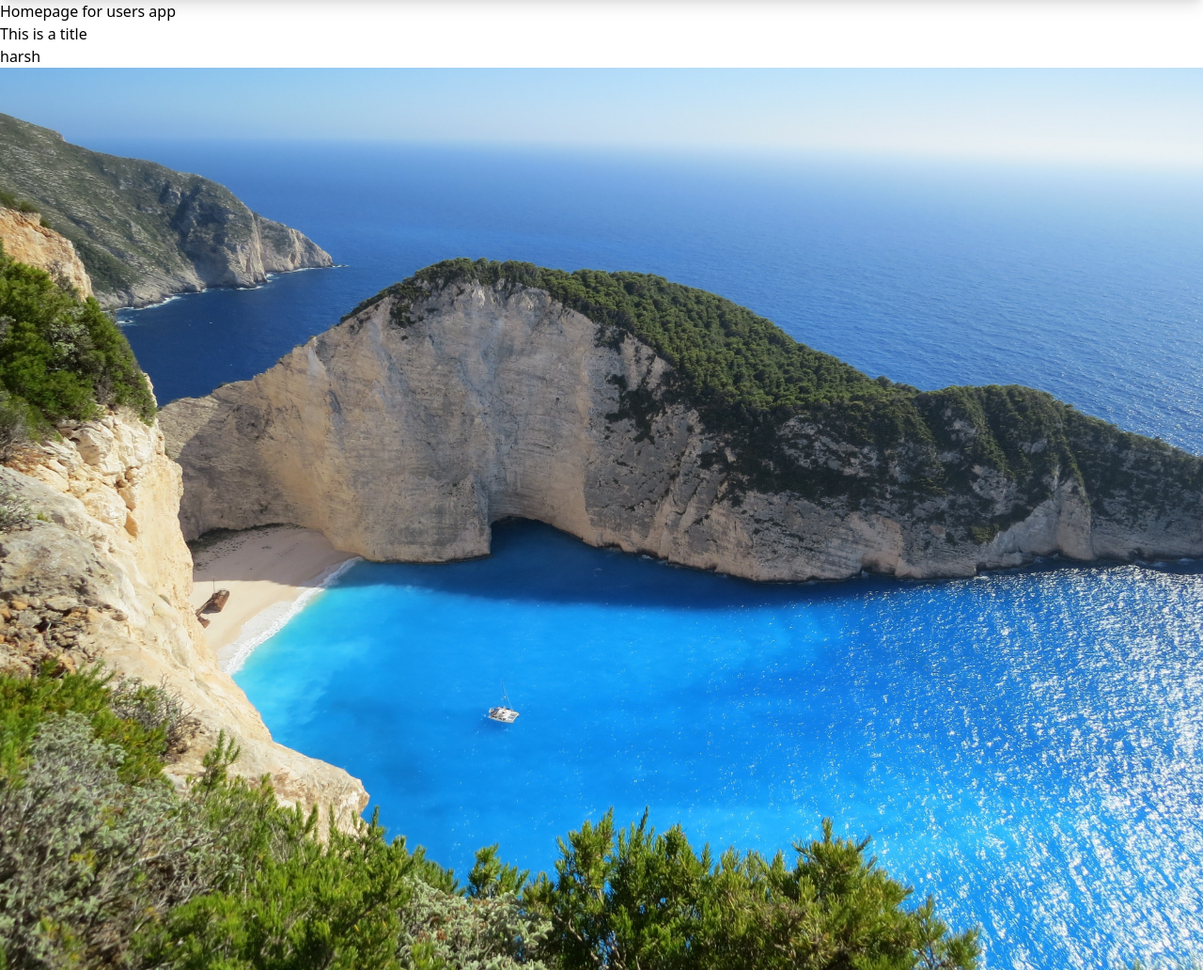
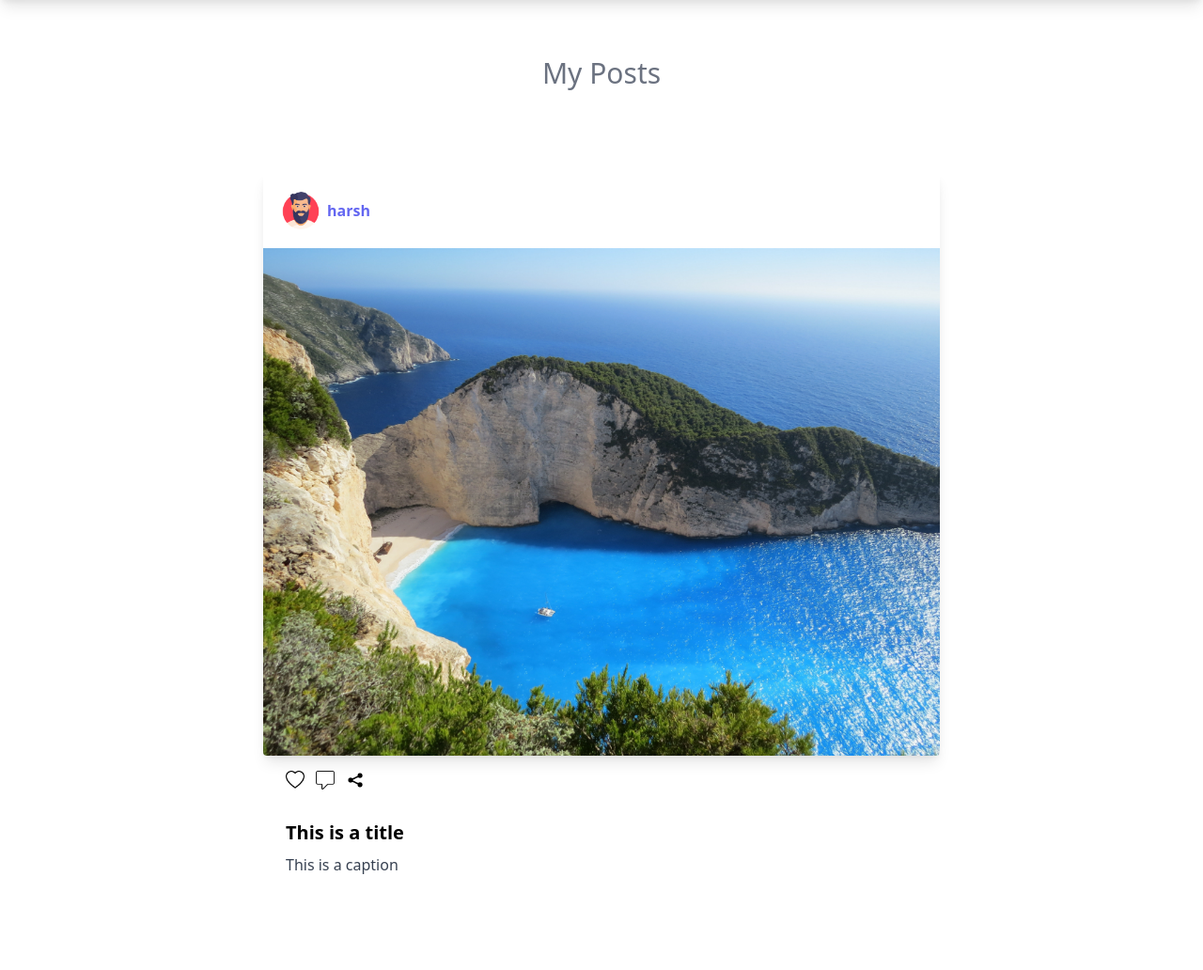
Before and after one commit to Harshs0891/Social-Media-App, a Django app: page /users/ in a window 1280 px wide. Shown: the part 56-1088 px from the top of the page at 94% size. After the commit the page ends 986 px from the top, so only its background shows below. Run offline with Django 5.2, Linux system fonts and the light colour scheme; a user stored in the database is signed in; data comes from the database, SQL or seed files in the repository; both versions use the stored data as it was after the commit; style sheets or scripts are compiled from the project's sources.

Commit message:
styled the home page

```diff
--- a/users/templates/users/index.html
+++ b/users/templates/users/index.html
@@ -1,9 +1,34 @@
 {% extends "users/base.html" %}
+{% load static %}
 {% block body %}
-<h1>Homepage for users app</h1>
-{% for post in posts %}
-    <h1>{{ post.title }}</h1>
-    <h1>{{ post.user }}</h1>
-    <img src="{{post.image.url}}" alt="">
-{% endfor %}
+<div class="flex mt-5 p-10 justify-center">
+    <h2 class="text-3xl font-normal mb-2 text-gray-500">My Posts</h2>
+</div>
+<div class="grid grid-cols-1 mx-60 p-10">
+    {% for post in posts %}
+    <!--card starts here-->
+    <a href="#">
+        <div class="rounded overflow-hidden w-[470px] h-[470px] bg-white shadow-lg">
+            <div class="user-container flex mx-5 my-5">
+                <img class="h-10 w-10 rounded-full" src="{{profile.photo.url}}" alt="">
+                <div class="mx-2 mt-2 font-bold"><span class="text-indigo-500">{{post.user}}</span></div>
+            </div>
+            <img src="{{post.image.url}}" alt="">
+        </div>
+        <div class="px-6 py-4">
+            <div class="icon-container flex gap-3">
+                <img class="w-5 h-5" src="{% static "users/images/like.png" %}" alt="">
+                <img class="w-5 h-5" src="{% static "users/images/comment.png" %}" alt="">
+                <img class="w-5 h-5" src="{% static "users/images/share.png" %}" alt="">
+            </div>
+        </div>
+        <div class="px-6 py-4">
+            <div class="font-bold text-xl mb-2" >{{post.title}}</div>
+            <p class="text-gray-700 text-base">{{post.caption}}</p>
+        </div>
+    </a>
+    <!--card ends here-->
+    {% endfor %}
+
+</div>
 {% endblock body %}
--- a/users/views.py
+++ b/users/views.py
@@ -32,7 +32,8 @@
 def index(request):
     current_user = request.user
     posts=Post.objects.filter(user=current_user)
-    return render(request,'users/index.html',{'posts':posts})
+    profile=Profile.objects.filter(user=current_user).first()
+    return render(request,'users/index.html',{'posts':posts,'profile':profile})
 
 
 def register(request):
```
Also changed, not shown: db.sqlite3, media/users/2024/02/11/man.png (added), media/users/2024/02/11/man_1.png (added), media/users/2024/02/11/man_2.png (added), users/static/users/images/comment.png (added), users/static/users/images/like.png (added), users/static/users/images/share.png (added).
